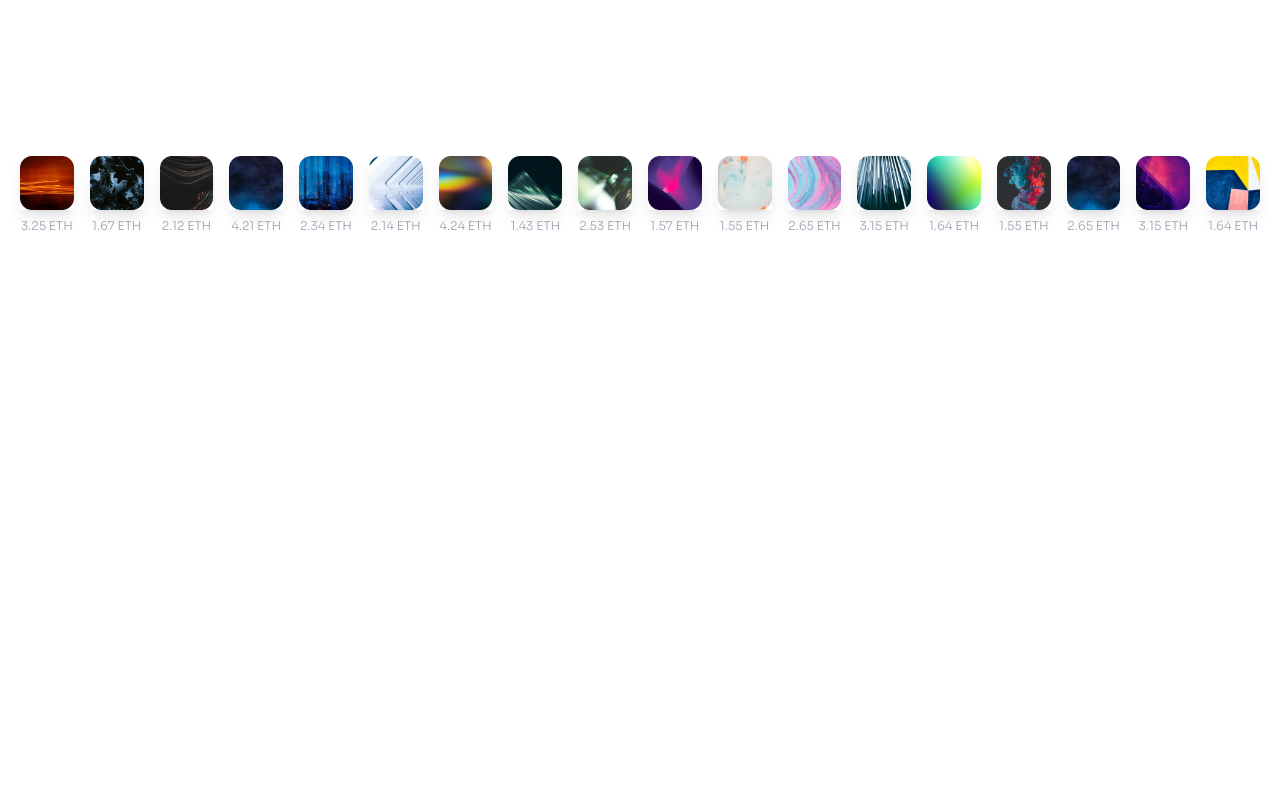
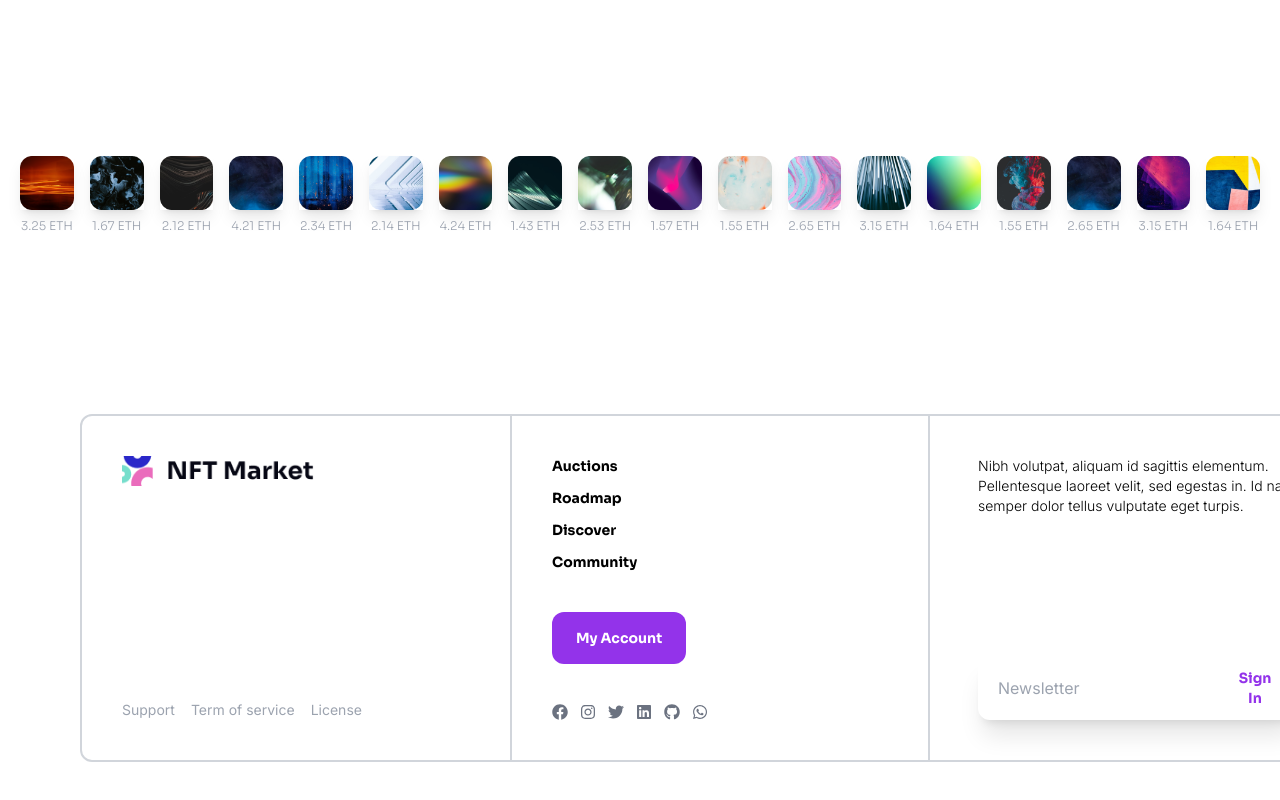
Before and after one commit to AdamHarish25/nft_m, a React (Create React App) app: page / in a window 1280 px wide. Shown: the part 6515-7315 px from the top of the page. Before the commit the page ends 6769 px from the top, so only its background shows below. Built offline with nearby package versions, Linux system fonts and the light colour scheme.

Commit message:
Nft_m 6.5

```diff
--- a/src/App.css
+++ b/src/App.css
@@ -675,6 +675,10 @@ video {
   margin-bottom: 2.5rem !important;
 }
 
+.mt-20{
+  margin-top: 5rem !important;
+}
+
 .mb-40{
   margin-bottom: 10rem !important;
 }
@@ -725,6 +729,10 @@ video {
   height: 24rem !important;
 }
 
+.h-\[30rem\]{
+  height: 30rem !important;
+}
+
 .h-16{
   height: 4rem !important;
 }
@@ -795,6 +803,14 @@ video {
   width: fit-content !important;
 }
 
+.w-\[70rem\]{
+  width: 70rem !important;
+}
+
+.w-48{
+  width: 12rem !important;
+}
+
 .w-7{
   width: 1.75rem !important;
 }
@@ -843,8 +859,20 @@ video {
   width: 0.75rem !important;
 }
 
-.w-40{
-  width: 10rem !important;
+.w-\[80rem\]{
+  width: 80rem !important;
+}
+
+.w-\[\]{
+  width:  !important;
+}
+
+.w-\[30rem\]{
+  width: 30rem !important;
+}
+
+.w-\[50rem\]{
+  width: 50rem !important;
 }
 
 .transform{
@@ -868,14 +896,14 @@ video {
   grid-template-columns: repeat(2, minmax(0, 1fr)) !important;
 }
 
+.grid-cols-3{
+  grid-template-columns: repeat(3, minmax(0, 1fr)) !important;
+}
+
 .grid-cols-1{
   grid-template-columns: repeat(1, minmax(0, 1fr)) !important;
 }
 
-.grid-cols-3{
-  grid-template-columns: repeat(3, minmax(0, 1fr)) !important;
-}
-
 .flex-col{
   flex-direction: column !important;
 }
@@ -920,6 +948,18 @@ video {
   gap: 1.25rem !important;
 }
 
+.gap-2{
+  gap: 0.5rem !important;
+}
+
+.gap-4{
+  gap: 1rem !important;
+}
+
+.gap-3{
+  gap: 0.75rem !important;
+}
+
 .gap-20{
   gap: 5rem !important;
 }
@@ -936,24 +976,12 @@ video {
   gap: 2rem !important;
 }
 
-.gap-3{
-  gap: 0.75rem !important;
-}
-
-.gap-2{
-  gap: 0.5rem !important;
-}
-
 .gap-1{
   gap: 0.25rem !important;
 }
 
 .gap-6{
   gap: 1.5rem !important;
-}
-
-.gap-4{
-  gap: 1rem !important;
 }
 
 .gap-24{
@@ -966,18 +994,24 @@ video {
   margin-bottom: calc(1.25rem * var(--tw-space-y-reverse)) !important;
 }
 
+.space-y-10 > :not([hidden]) ~ :not([hidden]){
+  --tw-space-y-reverse: 0 !important;
+  margin-top: calc(2.5rem * calc(1 - var(--tw-space-y-reverse))) !important;
+  margin-bottom: calc(2.5rem * var(--tw-space-y-reverse)) !important;
+}
+
+.space-y-3 > :not([hidden]) ~ :not([hidden]){
+  --tw-space-y-reverse: 0 !important;
+  margin-top: calc(0.75rem * calc(1 - var(--tw-space-y-reverse))) !important;
+  margin-bottom: calc(0.75rem * var(--tw-space-y-reverse)) !important;
+}
+
 .space-y-4 > :not([hidden]) ~ :not([hidden]){
   --tw-space-y-reverse: 0 !important;
   margin-top: calc(1rem * calc(1 - var(--tw-space-y-reverse))) !important;
   margin-bottom: calc(1rem * var(--tw-space-y-reverse)) !important;
 }
 
-.space-y-10 > :not([hidden]) ~ :not([hidden]){
-  --tw-space-y-reverse: 0 !important;
-  margin-top: calc(2.5rem * calc(1 - var(--tw-space-y-reverse))) !important;
-  margin-bottom: calc(2.5rem * var(--tw-space-y-reverse)) !important;
-}
-
 .space-y-2 > :not([hidden]) ~ :not([hidden]){
   --tw-space-y-reverse: 0 !important;
   margin-top: calc(0.5rem * calc(1 - var(--tw-space-y-reverse))) !important;
@@ -1028,6 +1062,21 @@ video {
   border-width: 2px !important;
 }
 
+.border-x-2{
+  border-left-width: 2px !important;
+  border-right-width: 2px !important;
+}
+
+.border-x-0{
+  border-left-width: 0px !important;
+  border-right-width: 0px !important;
+}
+
+.border-y-2{
+  border-top-width: 2px !important;
+  border-bottom-width: 2px !important;
+}
+
 .border-l{
   border-left-width: 1px !important;
 }
@@ -1041,6 +1090,11 @@ video {
   border-color: rgb(168 85 247 / var(--tw-border-opacity)) !important;
 }
 
+.border-gray-300{
+  --tw-border-opacity: 1 !important;
+  border-color: rgb(209 213 219 / var(--tw-border-opacity)) !important;
+}
+
 .border-gray-400{
   --tw-border-opacity: 1 !important;
   border-color: rgb(156 163 175 / var(--tw-border-opacity)) !important;
@@ -1056,6 +1110,18 @@ video {
   border-color: rgb(113 137 226 / var(--tw-border-opacity)) !important;
 }
 
+.border-x-gray-300{
+  --tw-border-opacity: 1 !important;
+  border-left-color: rgb(209 213 219 / var(--tw-border-opacity)) !important;
+  border-right-color: rgb(209 213 219 / var(--tw-border-opacity)) !important;
+}
+
+.border-y-gray-300{
+  --tw-border-opacity: 1 !important;
+  border-top-color: rgb(209 213 219 / var(--tw-border-opacity)) !important;
+  border-bottom-color: rgb(209 213 219 / var(--tw-border-opacity)) !important;
+}
+
 .border-l-gray-400{
   --tw-border-opacity: 1 !important;
   border-left-color: rgb(156 163 175 / var(--tw-border-opacity)) !important;
@@ -1064,6 +1130,11 @@ video {
 .border-t-gray-400{
   --tw-border-opacity: 1 !important;
   border-top-color: rgb(156 163 175 / var(--tw-border-opacity)) !important;
+}
+
+.bg-purple-600{
+  --tw-bg-opacity: 1 !important;
+  background-color: rgb(147 51 234 / var(--tw-bg-opacity)) !important;
 }
 
 .bg-white{
@@ -1199,6 +1270,11 @@ video {
   padding-bottom: 1rem !important;
 }
 
+.py-3{
+  padding-top: 0.75rem !important;
+  padding-bottom: 0.75rem !important;
+}
+
 .py-20{
   padding-top: 5rem !important;
   padding-bottom: 5rem !important;
@@ -1229,11 +1305,6 @@ video {
   padding-bottom: 0.25rem !important;
 }
 
-.py-3{
-  padding-top: 0.75rem !important;
-  padding-bottom: 0.75rem !important;
-}
-
 .py-2{
   padding-top: 0.5rem !important;
   padding-bottom: 0.5rem !important;
@@ -1319,6 +1390,10 @@ video {
   font-weight: 500 !important;
 }
 
+.font-light{
+  font-weight: 300 !important;
+}
+
 .font-bold{
   font-weight: 700 !important;
 }
@@ -1329,10 +1404,6 @@ video {
 
 .font-extralight{
   font-weight: 200 !important;
-}
-
-.font-light{
-  font-weight: 300 !important;
 }
 
 .tracking-widest{
@@ -1364,6 +1435,11 @@ video {
   color: rgb(168 85 247 / var(--tw-text-opacity)) !important;
 }
 
+.text-purple-600{
+  --tw-text-opacity: 1 !important;
+  color: rgb(147 51 234 / var(--tw-text-opacity)) !important;
+}
+
 .text-\[\#2A27C9\]{
   --tw-text-opacity: 1 !important;
   color: rgb(42 39 201 / var(--tw-text-opacity)) !important;
@@ -1394,10 +1470,6 @@ video {
   color: rgb(239 68 68 / var(--tw-text-opacity)) !important;
 }
 
-.text-\[10\]{
-  color: 10 !important;
-}
-
 .placeholder-gray-400::-webkit-input-placeholder{
   --tw-placeholder-opacity: 1 !important;
   color: rgb(156 163 175 / var(--tw-placeholder-opacity)) !important;
@@ -1414,6 +1486,12 @@ video {
 
 .opacity-0{
   opacity: 0 !important;
+}
+
+.shadow-xl{
+  --tw-shadow: 0 20px 25px -5px rgb(0 0 0 / 0.1), 0 8px 10px -6px rgb(0 0 0 / 0.1) !important;
+  --tw-shadow-colored: 0 20px 25px -5px var(--tw-shadow-color), 0 8px 10px -6px var(--tw-shadow-color) !important;
+  box-shadow: var(--tw-ring-offset-shadow, 0 0 #0000), var(--tw-ring-shadow, 0 0 #0000), var(--tw-shadow) !important;
 }
 
 .shadow-lg{
@@ -1422,30 +1500,12 @@ video {
   box-shadow: var(--tw-ring-offset-shadow, 0 0 #0000), var(--tw-ring-shadow, 0 0 #0000), var(--tw-shadow) !important;
 }
 
-.shadow-xl{
-  --tw-shadow: 0 20px 25px -5px rgb(0 0 0 / 0.1), 0 8px 10px -6px rgb(0 0 0 / 0.1) !important;
-  --tw-shadow-colored: 0 20px 25px -5px var(--tw-shadow-color), 0 8px 10px -6px var(--tw-shadow-color) !important;
-  box-shadow: var(--tw-ring-offset-shadow, 0 0 #0000), var(--tw-ring-shadow, 0 0 #0000), var(--tw-shadow) !important;
-}
-
 .shadow-none{
   --tw-shadow: 0 0 #0000 !important;
   --tw-shadow-colored: 0 0 #0000 !important;
   box-shadow: var(--tw-ring-offset-shadow, 0 0 #0000), var(--tw-ring-shadow, 0 0 #0000), var(--tw-shadow) !important;
 }
 
-.shadow{
-  --tw-shadow: 0 1px 3px 0 rgb(0 0 0 / 0.1), 0 1px 2px -1px rgb(0 0 0 / 0.1) !important;
-  --tw-shadow-colored: 0 1px 3px 0 var(--tw-shadow-color), 0 1px 2px -1px var(--tw-shadow-color) !important;
-  box-shadow: var(--tw-ring-offset-shadow, 0 0 #0000), var(--tw-ring-shadow, 0 0 #0000), var(--tw-shadow) !important;
-}
-
-.shadow-md{
-  --tw-shadow: 0 4px 6px -1px rgb(0 0 0 / 0.1), 0 2px 4px -2px rgb(0 0 0 / 0.1) !important;
-  --tw-shadow-colored: 0 4px 6px -1px var(--tw-shadow-color), 0 2px 4px -2px var(--tw-shadow-color) !important;
-  box-shadow: var(--tw-ring-offset-shadow, 0 0 #0000), var(--tw-ring-shadow, 0 0 #0000), var(--tw-shadow) !important;
-}
-
 .outline-none{
   outline: 2px solid transparent !important;
   outline-offset: 2px !important;
@@ -1558,6 +1618,14 @@ video {
     width: 100% !important;
   }
 
+  .lg\:w-\[80rem\]{
+    width: 80rem !important;
+  }
+
+  .lg\:w-\[50rem\]{
+    width: 50rem !important;
+  }
+
   .lg\:grid-cols-3{
     grid-template-columns: repeat(3, minmax(0, 1fr)) !important;
   }
@@ -1646,10 +1714,18 @@ video {
 }
 
 @media (min-width: 1280px){
+  .xl\:flex{
+    display: flex !important;
+  }
+
   .xl\:h-7{
     height: 1.75rem !important;
   }
 
+  .xl\:h-\[30rem\]{
+    height: 30rem !important;
+  }
+
   .xl\:w-\[60vw\]{
     width: 60vw !important;
   }
@@ -1662,12 +1738,44 @@ video {
     width: 9rem !important;
   }
 
+  .xl\:w-\[80rem\]{
+    width: 80rem !important;
+  }
+
+  .xl\:w-auto{
+    width: auto !important;
+  }
+
   .xl\:grid-cols-4{
     grid-template-columns: repeat(4, minmax(0, 1fr)) !important;
   }
 
+  .xl\:grid-cols-3{
+    grid-template-columns: repeat(3, minmax(0, 1fr)) !important;
+  }
+
   .xl\:gap-20{
     gap: 5rem !important;
+  }
+
+  .xl\:border-x-2{
+    border-left-width: 2px !important;
+    border-right-width: 2px !important;
+  }
+
+  .xl\:border-y-0{
+    border-top-width: 0px !important;
+    border-bottom-width: 0px !important;
+  }
+
+  .xl\:border-x-gray-300{
+    --tw-border-opacity: 1 !important;
+    border-left-color: rgb(209 213 219 / var(--tw-border-opacity)) !important;
+    border-right-color: rgb(209 213 219 / var(--tw-border-opacity)) !important;
+  }
+
+  .xl\:p-20{
+    padding: 5rem !important;
   }
 
   .xl\:px-10{
@@ -1743,6 +1851,10 @@ video {
 }
 
 @media (min-width: 1806px){
+  .\32xl\:w-auto{
+    width: auto !important;
+  }
+
   .\32xl\:w-\[500px\]{
     width: 500px !important;
   }
--- a/src/App.js
+++ b/src/App.js
@@ -4,6 +4,7 @@ import Navbar from "./Content/Components/Navbar";
 import { useViewport } from "./Content/Components/Viewport";
 import Counter from "./Content/Counter";
 import FolderSection from "./Content/FolderSection";
+import Footer from "./Content/Footer";
 import Home from "./Content/Home";
 import LiveAuctions from "./Content/LiveAuctions";
 import MobileWarning from "./Content/mobileWarning";
@@ -50,6 +51,7 @@ function App() {
         <Counter />
         <FolderSection />
         <ScrollableEth />
+        <Footer />
 
         <Navbar />
   </div>);
--- /dev/null
+++ b/src/Content/Footer.js
@@ -0,0 +1,117 @@
+import { FaFacebook, FaGithub, FaInstagram, FaLinkedin, FaTwitter, FaWhatsapp } from 'react-icons/fa';
+import logo from '../Attachments/Image/Logo.png';
+
+
+const SocialsData = [
+    {
+        link: "https://Facebook.com",
+        icon: <FaFacebook/>,
+    },
+    {
+        link: "https://Instagram.com",
+        icon: <FaInstagram />,
+    },
+    {
+        link: "https://Twitter.com",
+        icon: <FaTwitter />,
+    },
+    {
+        link: "https://Linkedin.com",
+        icon: <FaLinkedin />,
+    },
+    {
+        link: "https://Github.com",
+        icon: <FaGithub />,
+    },
+    {
+        link: "https://Whatsapp.com",
+        icon: <FaWhatsapp />,
+    },
+]
+
+
+const Footer = () => {
+    const className = {
+        container: "w-screen h-auto xl:h-[30rem] p-10 xl:p-20 grid place-items-center mt-20",
+        footerBox: "w-fit xl:w-[80rem] 2xl:w-auto h-full rounded-xl border-2 border-gray-300 grid grid-cols-1 xl:grid-cols-3 gap-2",
+        box1: "w-full h-full p-10 space-y-10 xl:flex flex-col justify-between",
+        box2: "w-full h-full p-10 border-x-0 border-y-2 xl:border-y-0 xl:border-x-2 border-y-gray-300 xl:border-x-gray-300 space-y-10",
+        box3: "w-full h-full p-10 space-y-10 xl:flex flex-col justify-between items-center",
+        hLinks: "inline-flex items-center gap-4 text-gray-400 text-sm font-Inter",
+        logos: "w-48 h-auto",
+        paragraph: "font-Inter text-sm font-light w-fit lg:w-[50rem] xl:w-auto",
+        navigation: "space-y-3 font-Sora font-bold text-sm",
+        button: "w-fit h-fit py-4 px-6 rounded-xl text-white bg-purple-600 font-Sora text-sm font-bold",
+        socials: "flex items-center gap-3 text-gray-500",
+        searchbox: "h-auto py-3 px-5 flex items-center justify-between w-80 shadow-xl rounded-xl",
+        form: "text-gray-400 font-Inter outline-none",
+        submitbutton: "text-purple-600 font-Sora font-bold text-sm"
+    };
+
+    return (
+        <div className={ className.container }>
+            <div className={ className.footerBox }>
+                <div className={ className.box1 }>
+                    <img src={ logo } alt="Brand logo" className={ className.logos } />
+                    <ul className={ className.hLinks }>
+                        <li>
+                            <a href='#'>Support</a>
+                        </li>
+                        <li>
+                            <a href='#'>Term of service</a>
+                        </li>
+                        <li>
+                            <a href='#'>License</a>
+                        </li>
+                    </ul>
+                </div>
+                <div className={ className.box2 }>
+                    <ul className={ className.navigation }>
+                        <li>
+                            <a href='#'>Auctions</a>
+                        </li>
+                        <li>
+                            <a href='#'>Roadmap</a>
+                        </li>
+                        <li>
+                            <a href='#'>Discover</a>
+                        </li>
+                        <li>
+                            <a href='#'>Community</a>
+                        </li>
+                    </ul>
+
+                    <button className={className.button}>
+                        My Account
+                    </button>
+
+                    <ul className={className.socials}>
+                        {
+                            SocialsData.map((data) => {
+                                return (
+                                <li>
+                                    <a href={data.link}>
+                                        {data.icon}
+                                    </a>
+                                </li>)
+                            })
+                        }
+                    </ul>
+                </div>
+                <div className={ className.box1 }>
+                    <p className={className.paragraph}>
+                        Nibh volutpat, aliquam id sagittis elementum. Pellentesque laoreet velit, sed egestas in. Id nam semper dolor tellus vulputate eget turpis.
+                    </p>
+                    <form className={ className.searchbox }>
+                        <input type={ "text" } placeholder="Newsletter" className={ className.form } />
+                        <button className={className.submitbutton} type={"submit"}>
+                            Sign In
+                        </button>
+                    </form>
+                </div>
+            </div>
+        </div>
+    );
+};
+
+export default Footer;
--- a/src/Content/ScrollableEth.js
+++ b/src/Content/ScrollableEth.js
@@ -2,7 +2,7 @@ import EthData from "./Data/EthDatas";
 
 const ScrollableEth = () => {
     const className = {
-        container: "w-screen h-auto p-5 flex items-center justify-center overflow-x-auto overflow-y-hidden gap-4",
+        container: "w-screen h-auto p-5 flex items-center overflow-x-auto overflow-y-hidden gap-4",
         box: "w-fit h-auto text-center space-y-2",
         price: "text-[10px] lg:text-xs 2xl:text-sm font-Sora text-gray-400 font-light",
         img: "shadow-lg",
```
